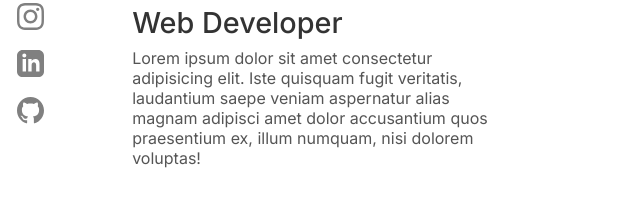
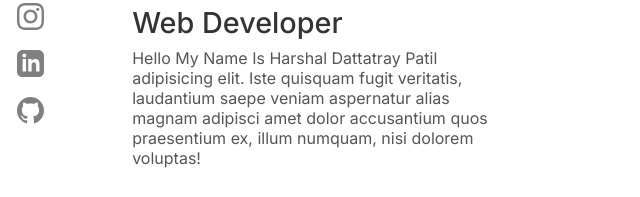
Before and after one commit to HARSHALPATIL2003/My-Portfolio, a plain HTML site: page index.html in a window 1280 px wide. Shown: the part 290-487 px from the top of the page, 95-735 px from the left. Drawn offline with Linux system fonts and the light colour scheme.

Commit message:
name added

```diff
--- a/index.html
+++ b/index.html
@@ -48,7 +48,7 @@
                 </div>
 
                 <div class="descrip">
-                    <p class="text">Lorem ipsum dolor sit amet consectetur adipisicing elit. Iste quisquam fugit veritatis,
+                    <p class="text">Hello My Name Is Harshal Dattatray Patil adipisicing elit. Iste quisquam fugit veritatis,
                         laudantium saepe veniam aspernatur alias magnam adipisci amet dolor accusantium quos praesentium
                         ex, illum numquam, nisi dolorem voluptas!</p>
                 </div>
```
